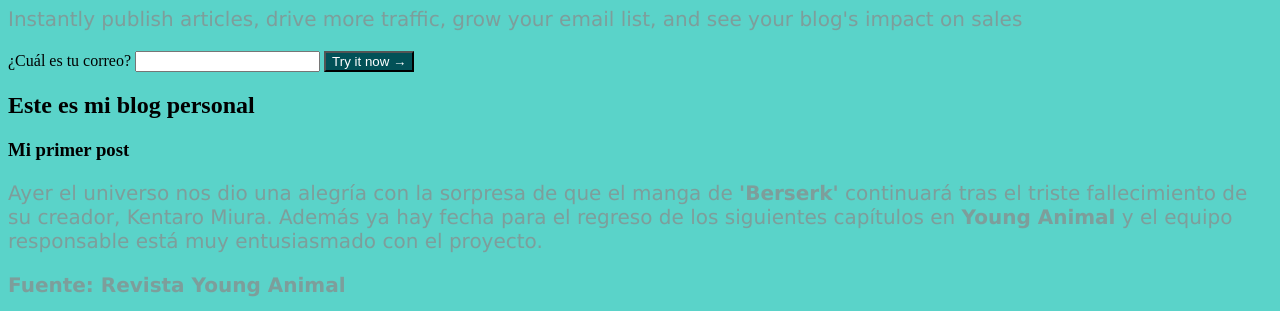
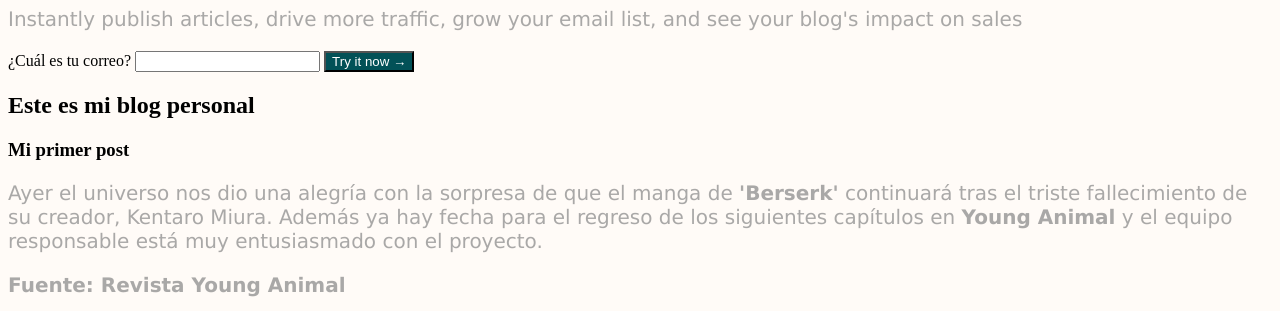
Before and after one commit to AntonioRValdivia/Front-Bedu, a plain HTML site: page index.html in a window 1280 px wide. Shown: the part 158-469 px from the top of the page. Drawn offline with Linux system fonts and the light colour scheme.

Commit message:
Fixing background-color

```diff
--- a/styles.css
+++ b/styles.css
@@ -1,5 +1,5 @@
 body {
-  background-color: #5ad3c9;
+  background-color: #fffbf7;
 }
 
 h1 {
```
